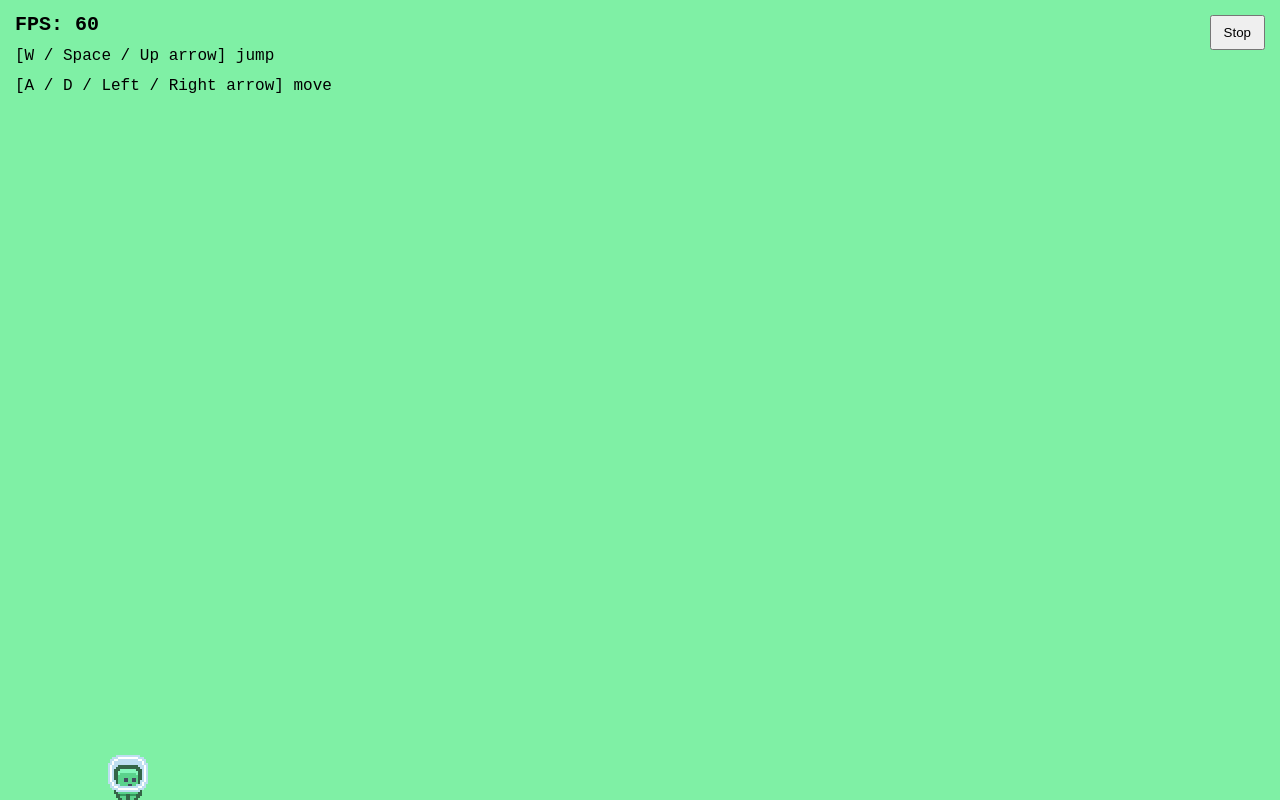
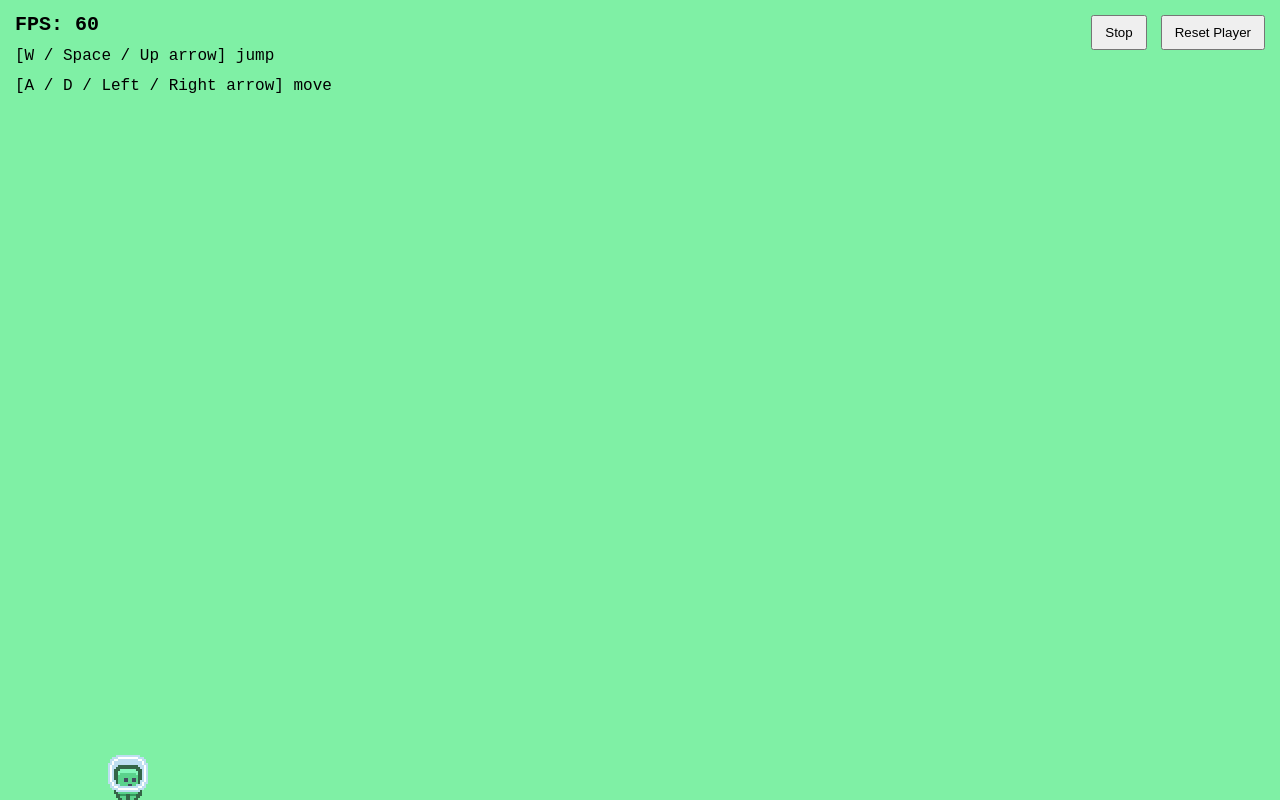
Before and after one commit to deloyxd/tilebased-2d-engine, a plain HTML site: page index.html in a window 1280 px wide. Both pictures are taken after a click on the button "Test". Drawn offline with Linux system fonts and the light colour scheme.

Commit message:
feat: create a reset button when playing to respawn player

```diff
--- a/index.html
+++ b/index.html
@@ -73,6 +73,9 @@
       <button id="resetBtn" style="margin: 5px; padding: 8px 12px">
         Reset Map
       </button>
+      <button id="resetPlayerBtn" style="margin: 5px; padding: 8px 12px; display: none">
+        Reset Player
+      </button>
       <input type="file" id="importFile" accept=".json" style="display: none" />
     </div>
     <script src="index.js" type="module"></script>
--- a/src/events/uiEvents.js
+++ b/src/events/uiEvents.js
@@ -2,13 +2,21 @@ import state from "../state.js";
 import { saveStateToUndo } from "../map/history.js";
 import { importMap, exportMap } from "../map/io.js";
 import { resetMap } from "../map/storage.js";
-import { togglePlayMode } from "../gameplay/player.js";
+import { togglePlayMode, resetPlayerState } from "../gameplay/player.js";
 
 export function registerUIEvents() {
   const { dom } = state;
 
   if (dom.testBtn) {
     dom.testBtn.addEventListener("click", togglePlayMode);
+  }
+
+  if (dom.resetPlayerBtn) {
+    dom.resetPlayerBtn.addEventListener("click", () => {
+      if (state.gameplay.isPlaying) {
+        resetPlayerState();
+      }
+    });
   }
 
   if (!dom.importBtn || !dom.exportBtn || !dom.resetBtn || !dom.importFileInput)
--- a/src/gameplay/player.js
+++ b/src/gameplay/player.js
@@ -51,6 +51,10 @@ function setEditorButtonsVisibility(shouldHide) {
       button.style.display = displayValue;
     }
   });
+  const resetPlayerBtn = state.dom.resetPlayerBtn;
+  if (resetPlayerBtn) {
+    resetPlayerBtn.style.display = shouldHide ? "" : "none";
+  }
 }
 
 export function updatePlayer(deltaSeconds = 0) {
@@ -150,7 +154,7 @@ export function drawPlayer() {
   state.ctx.restore();
 }
 
-function resetPlayerState() {
+export function resetPlayerState() {
   const spawnPosition = findSignSpawnPosition();
   const fallbackX =
     (state.canvas?.width || window.innerWidth) * 0.1 - state.player.width / 2;
--- a/src/ui/dom.js
+++ b/src/ui/dom.js
@@ -17,6 +17,7 @@ export function initDomReferences() {
   state.dom.importBtn = document.getElementById("importBtn");
   state.dom.exportBtn = document.getElementById("exportBtn");
   state.dom.resetBtn = document.getElementById("resetBtn");
+  state.dom.resetPlayerBtn = document.getElementById("resetPlayerBtn");
   state.dom.importFileInput = document.getElementById("importFile");
 
   return state;
```
